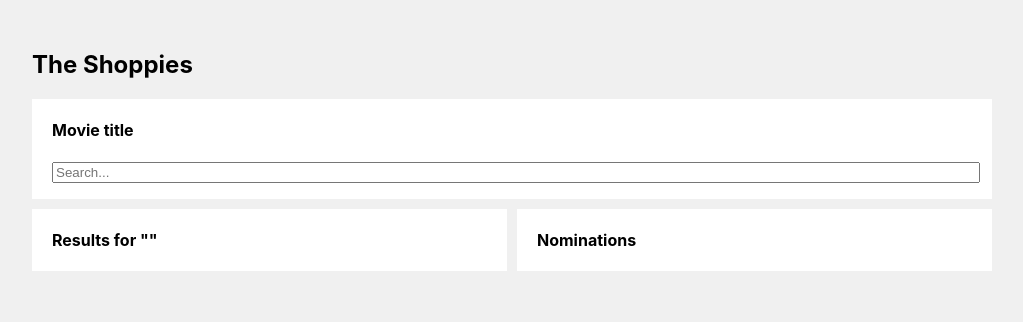
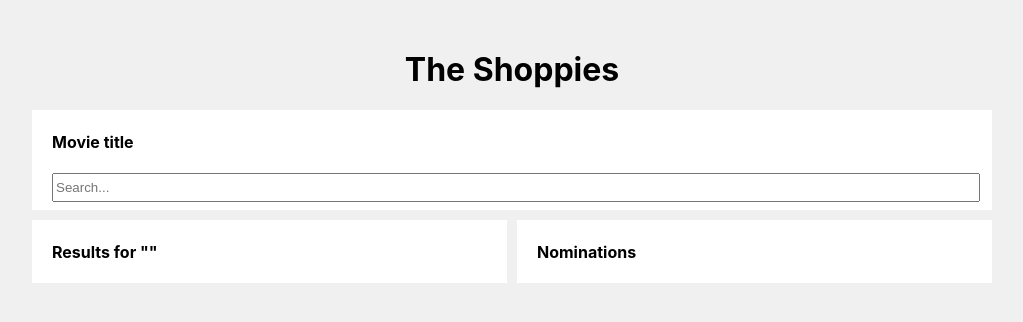
Before and after one commit to ChengjunCao/shopify-challenge, a React (Create React App) app: page / in a window 1280 px wide. Shown: the top 322 px of the page, without its empty margins (128-1151 px from the left). Built offline with nearby package versions, Linux system fonts and the light colour scheme.

Commit message:
cleaner code

```diff
--- a/package.json
+++ b/package.json
@@ -9,6 +9,7 @@
     "gh-pages": "^3.1.0",
     "react": "^17.0.2",
     "react-dom": "^17.0.2",
+    "react-loader-spinner": "^4.0.0",
     "react-scripts": "4.0.3",
     "web-vitals": "^1.0.1"
   },
--- a/src/App.css
+++ b/src/App.css
@@ -11,3 +11,6 @@
 .InnerDiv {
   margin: 0 20px;
 }
+h1 {
+  text-align: center;
+}
--- a/src/App.js
+++ b/src/App.js
@@ -70,7 +70,7 @@ class App extends React.Component {
     return (
       <div className="App">
         <Banner hidden={this.state.hidden}/>
-        <h2>The Shoppies</h2>
+        <h1>The Shoppies</h1>
         <div className="Grid">
           <Search
             search={this.state.search}
--- a/src/components/Nominations/Nominations.jsx
+++ b/src/components/Nominations/Nominations.jsx
@@ -1,12 +1,12 @@
-import React from 'react'
-import './Nominations.css'
+import React from 'react';
+import './Nominations.css';
+
 export default function Nominations(props) {
   return (
     <div className="Nominations">
       <div className="InnerDiv">
         <h4>Nominations</h4>
-              {Array.isArray(props.nominations) ? (
-                props.nominations.map((nomination, idx) => {
+        {props.nominations.map((nomination, idx) => {
           return (
             <div key={idx}>
               <ul>
@@ -20,8 +20,7 @@ export default function Nominations(props) {
               </ul>
             </div>
           )
-                })) : (<h2>No Nominations</h2>)
-              }
+        })}
       </div>
     </div>
   )
--- a/src/components/Results/Results.jsx
+++ b/src/components/Results/Results.jsx
@@ -1,5 +1,5 @@
-import React from 'react'
-import './Results.css'
+import React from 'react';
+import './Results.css';
 export default function Results(props) {
     return (
         <div className="Results">
--- a/src/components/Search/Search.jsx
+++ b/src/components/Search/Search.jsx
@@ -1,12 +1,13 @@
-import React from 'react'
-import './Search.css'
+import React from 'react';
+import './Search.css';
+
 export default function Search(props) {
     return (
         <div className="Search">
             <div className="InnerDiv">
                 <h4>Movie title</h4>
                 <input
-                    style={{width: '100%'}}
+                    style={{width: '100%', height: 23}}
                     name="search"
                     value={props.search}
                     placeholder='Search...'
```
Also changed, not shown: 1 other file (tests, documents, lock files or other folders). Lines whose indentation alone changed are shown as unchanged.
